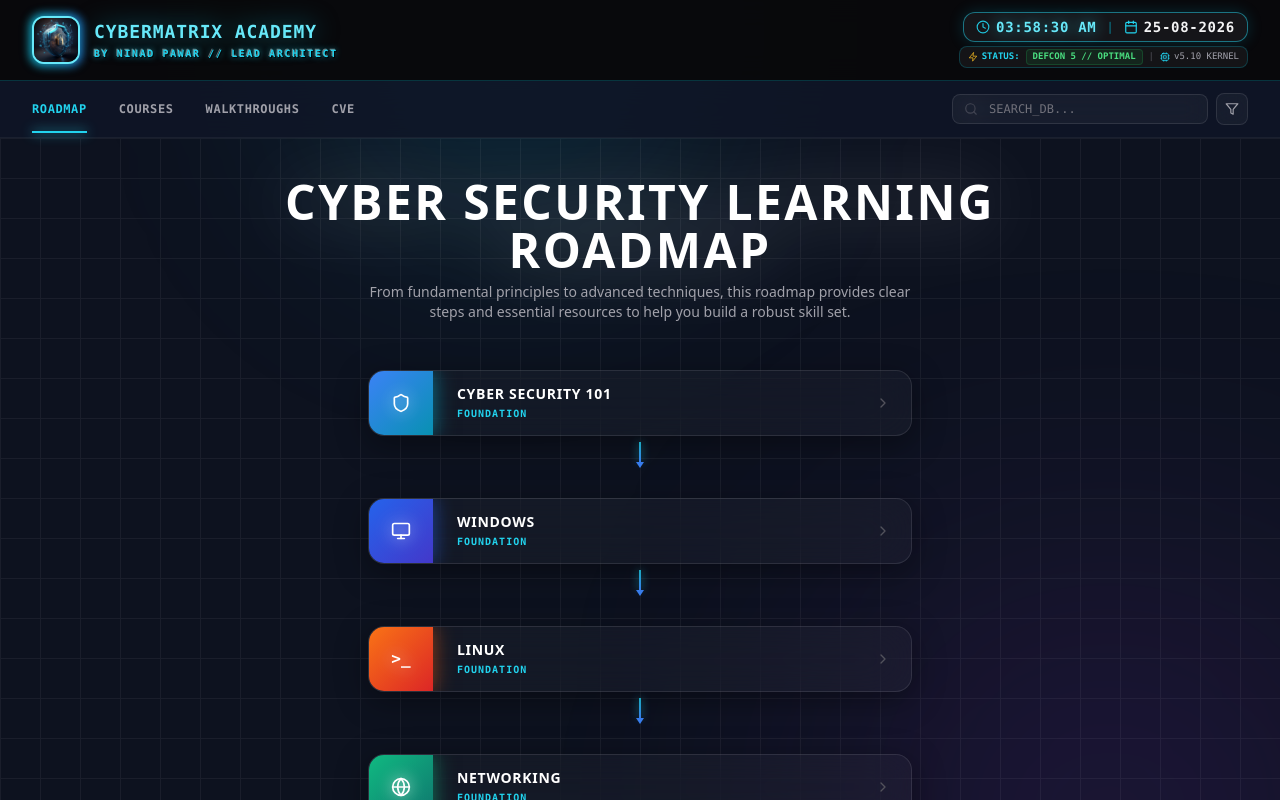
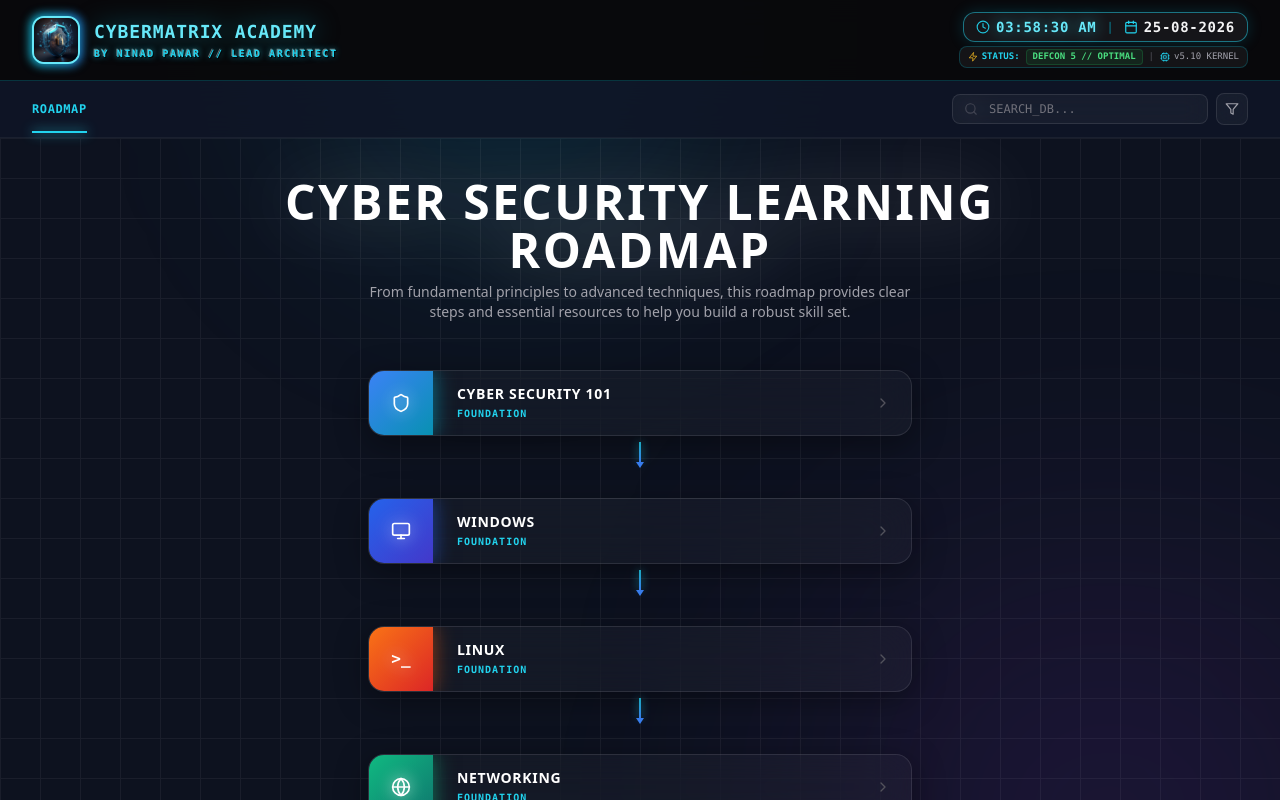
Before and after one commit to ninadcyber88-max/cybermatrix-academy, a Next.js app: page /roadmap in a window 1280 px wide. Shown: the top 800 px of the page. Built offline with nearby package versions, Linux system fonts and the light colour scheme.

Commit message:
fix:added delete

```diff
--- a/app/roadmap/page.tsx
+++ b/app/roadmap/page.tsx
@@ -176,9 +176,7 @@ export default function GlassmorphismRoadmapPage() {
               ROADMAP
               <div className="absolute bottom-0 left-0 right-0 h-[2px] bg-cyan-400 shadow-[0_0_12px_rgba(34,211,238,1)]"></div>
             </span>
-            <span className="text-zinc-400 py-4 cursor-default">COURSES</span>
-            <span className="text-zinc-400 py-4 cursor-default">WALKTHROUGHS</span>
-            <span className="text-zinc-400 py-4 cursor-default">CVE</span>
+
           </div>
 
           <div className="flex items-center space-x-2">
```
